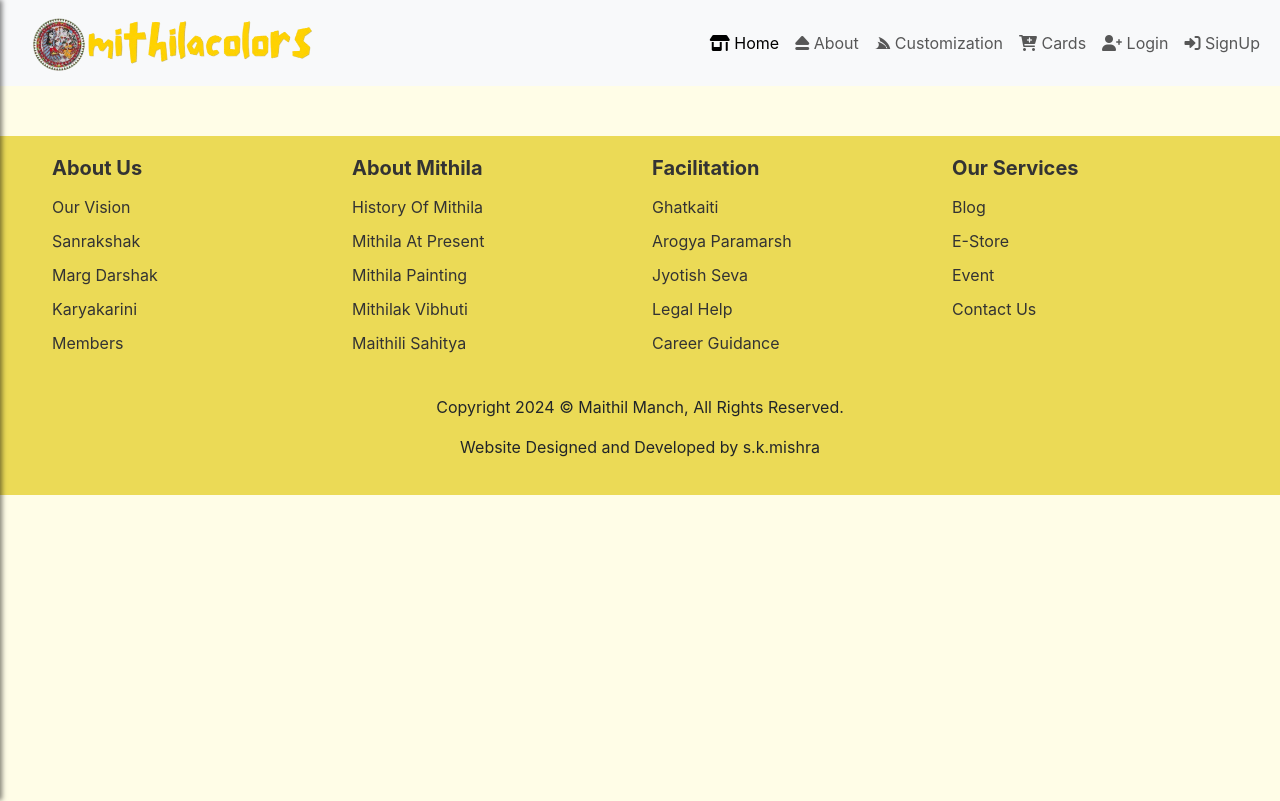
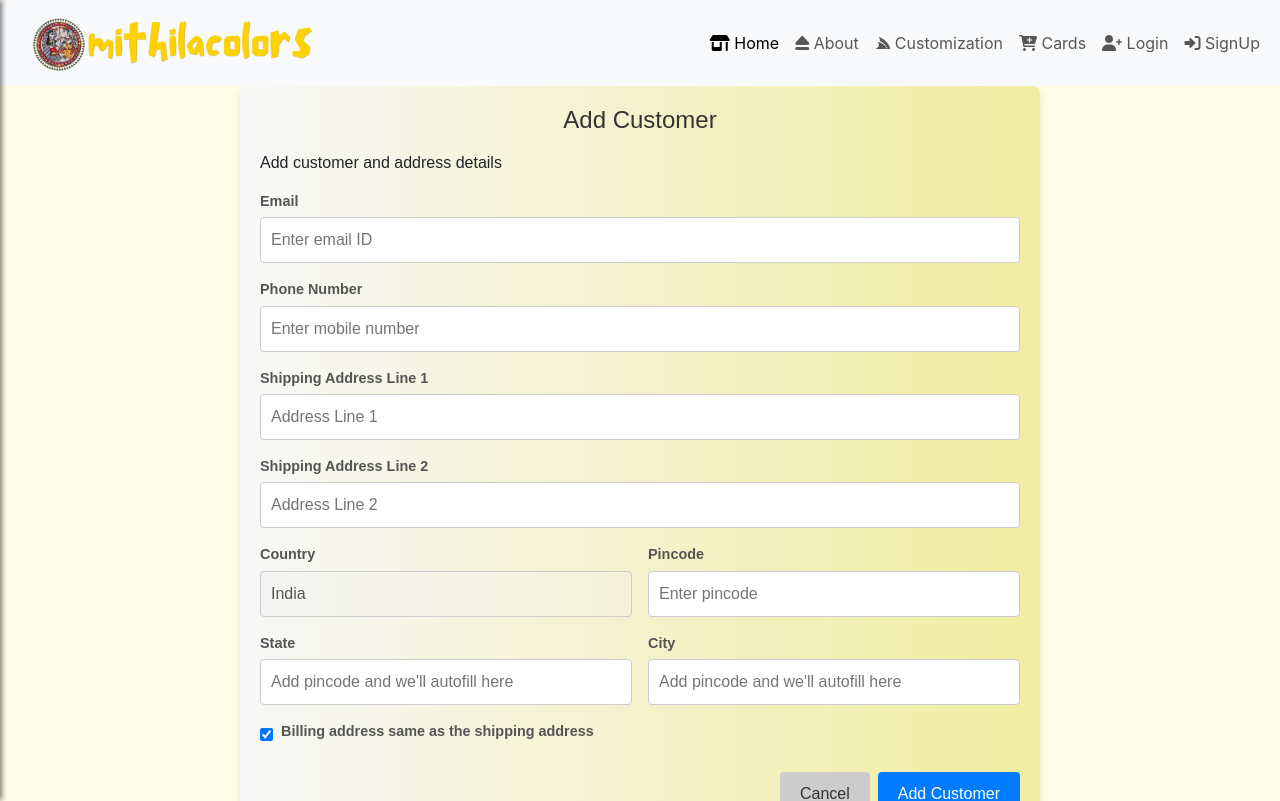
Before and after one commit to Rudra-Shiva74/mithilacolors, a React (Create React App) app in the folder frontend/: page /BuyingForm in a window 1280 px wide. Shown: the top 801 px of the page. Built offline with nearby package versions, Linux system fonts and the light colour scheme.

Commit message:
one step away to tostify

```diff
--- a/frontend/package.json
+++ b/frontend/package.json
@@ -13,6 +13,7 @@
     "react-icons": "^5.3.0",
     "react-router-dom": "^6.26.2",
     "react-scripts": "5.0.1",
+    "react-toastify": "^10.0.6",
     "web-vitals": "^2.1.4"
   },
   "scripts": {
--- a/frontend/src/App.js
+++ b/frontend/src/App.js
@@ -14,7 +14,9 @@ import ProductSearchPage from "./components/ProductSearchPage.jsx";
 import ProductPage from "./components/product/ProductPage.jsx";
 import UserList from "./components/Admin/UserList.jsx";
 import PrivateRoute from "./components/Admin/PrivateRoute.js";
+import UserPrivateRoute from "./components/user/UserPrivateRoute.jsx";
 import Addtocart from "./components/product/Addtocarrd.jsx";
+import BuyingForm from "./components/product/BuyingForm.jsx";
 function App() {
   return (
     <>
@@ -29,13 +31,15 @@ function App() {
           <Route path="/AboutMithila" element={<AboutMithila />} />
           <Route path="/ProductSearchPage" element={<ProductSearchPage />} />
           <Route path="/AboutProduct/:id" element={<ProductPage />} />
-          <Route path="/Addtocard" element={<Addtocart />} />
+          <Route path="/BuyingForm" element={<BuyingForm />} />
           <Route  element={<PrivateRoute />}>
             <Route exact path="/Admin/UserList" element={<UserList />} />
             <Route path="/Admin/ClothingForm" element={<ClothingForm />} />
             <Route path="/Admin/ClothingForm" element={<ClothingForm />} />
           </Route>
-
+          <Route  element={<UserPrivateRoute />}>
+            <Route exact path="/user/Addtocard" element={<Addtocart />} />
+          </Route>
         </Routes>
         <Footer />
       </Router>
--- a/frontend/src/components/Layout/Home/Cards.jsx
+++ b/frontend/src/components/Layout/Home/Cards.jsx
@@ -24,7 +24,7 @@ const Cards = () => {
               </p>
             </div>
             <div className="card-footer">
-              <a href="/Product" className="btn btn-primary">
+              <a href="/ProductSearchPage" className="btn btn-primary">
                 customization
               </a>
             </div>
--- a/frontend/src/components/home/Login.jsx
+++ b/frontend/src/components/home/Login.jsx
@@ -2,6 +2,8 @@ import React, { useEffect, useState } from "react";
 import { useNavigate } from "react-router-dom"; // Import useNavigate
 import "./Login.css";
 import axios from "axios";
+import { ToastContainer, toast } from 'react-toastify';
+import 'react-toastify/dist/ReactToastify.css';
 import { isUserLogin } from "../Auth/Logincheck";
 
 const Login = () => {
@@ -76,6 +78,16 @@ const Login = () => {
   };
 
   useEffect(() => {
+    toast.success('Login Done..!', {
+      position: "top-center",
+      autoClose: 504,
+      hideProgressBar: false,
+      closeOnClick: true,
+      pauseOnHover: true,
+      draggable: true,
+      progress: undefined,
+      theme: "light",
+    });
     if (isUserLogin()) {
       navigate('/');
     }
@@ -150,6 +162,7 @@ const Login = () => {
           {/* Show API error */}
         </form>
       </div>
+      <ToastContainer />
     </div>
   );
 };
--- /dev/null
+++ b/frontend/src/components/product/AddCustomerForm.module.css
@@ -0,0 +1,94 @@
+/* AddCustomerForm.module.css */
+
+.container {
+    display: flex;
+    justify-content: center;
+    align-items: center;
+  }
+
+  .formContainer {
+
+  background: linear-gradient(to right, #f7f7f7, #f1eda0);
+    padding: 20px;
+    border-radius: 8px;
+    box-shadow: 0 4px 8px rgba(0, 0, 0, 0.1);
+    max-width: 800px;
+    width: 100%;
+    font-family: Arial, sans-serif;
+  }
+
+  .formContainer h2 {
+    margin-bottom: 1rem;
+    font-size: 1.5rem;
+    color: #333;
+  }
+
+  .formGroup {
+    margin-bottom: 1rem;
+  }
+
+  label {
+    font-size: 0.9rem;
+    color: #555;
+    display: block;
+    margin-bottom: 0.3rem;
+  }
+
+  input[type="text"],
+  input[type="email"],
+  input[type="tel"] {
+    width: 100%;
+    padding: 10px;
+    border: 1px solid #ccc;
+    border-radius: 4px;
+    font-size: 1rem;
+    box-sizing: border-box;
+  }
+
+  .formGroupInline {
+    display: flex;
+    gap: 1rem;
+  }
+
+  .formGroupInline .formGroup {
+    flex: 1;
+  }
+
+  .checkboxGroup {
+    display: flex;
+    align-items: center;
+    gap: 0.5rem;
+    font-size: 0.9rem;
+    color: #555;
+  }
+
+  .buttonGroup {
+    display: flex;
+    justify-content: flex-end;
+    gap: 0.5rem;
+    margin-top: 1.5rem;
+  }
+
+  button {
+    padding: 10px 20px;
+    font-size: 1rem;
+    border: none;
+    border-radius: 4px;
+    cursor: pointer;
+  }
+
+  .cancelButton {
+    background-color: #ccc;
+    color: #333;
+  }
+
+  .addButton {
+    background-color: #007bff;
+    color: white;
+  }
+
+  @media (max-width: 480px) {
+    .formGroupInline {
+      flex-direction: column;
+    }
+  }
--- a/frontend/src/components/product/Addtocarrd.jsx
+++ b/frontend/src/components/product/Addtocarrd.jsx
@@ -1,22 +1,29 @@
 import React, { useState, useEffect } from "react";
 import styles from "../Admin/UserList.module.css"; // Import the CSS module
 import axios from "axios";
-import { Link } from "react-router-dom";
+import { Link, useNavigate } from "react-router-dom";
 import { isUserLogin } from "../Auth/Logincheck";
 
 const Addtocart = () => {
   // State to store the list of cart
   const [caart, setCaart] = useState([]);
+  const navigate = useNavigate();
 
   // Fetch cart when component mounts
   useEffect(() => {
+    if (!isUserLogin()) {
+      navigate('/Login');
+    }
     fetchUsers();
   }, []);
 
   // Mocking user data with name, mobile number, and email
   const fetchUsers = async () => {
-    const resp = await axios.get(`http://localhost:8000/api/getcartdetails/${isUserLogin() && isUserLogin().email}`);
-    setCaart(resp.data.pid);
+    try {
+      const resp = await axios.get(`http://localhost:8000/api/getcartdetails/${isUserLogin() && isUserLogin().email}`);
+      setCaart(resp.data.pid);
+    } catch (error) {
+    }
   };
 
   const removeProduct = async (pid) => {
--- /dev/null
+++ b/frontend/src/components/product/BuyingForm.jsx
@@ -0,0 +1,83 @@
+// AddCustomerForm.js
+import React from "react";
+import styles from "./AddCustomerForm.module.css";
+
+const BuyingForm = () => {
+  return (
+    <div className={styles.container}>
+      <div className={styles.formContainer}>
+        <h2>Add Customer</h2>
+        <p>Add customer and address details</p>
+        <form>
+          <div className={styles.formGroup}>
+            <label htmlFor="email">Email</label>
+            <input type="email" id="email" placeholder="Enter email ID" />
+          </div>
+
+          <div className={styles.formGroup}>
+            <label htmlFor="phone">Phone Number</label>
+            <input type="tel" id="phone" placeholder="Enter mobile number" />
+          </div>
+
+          <div className={styles.formGroup}>
+            <label htmlFor="address1">Shipping Address Line 1</label>
+            <input type="text" id="address1" placeholder="Address Line 1" />
+          </div>
+
+          <div className={styles.formGroup}>
+            <label htmlFor="address2">Shipping Address Line 2</label>
+            <input type="text" id="address2" placeholder="Address Line 2" />
+          </div>
+
+          <div className={styles.formGroupInline}>
+            <div className={styles.formGroup}>
+              <label htmlFor="country">Country</label>
+              <input type="text" id="country" value="India" disabled />
+            </div>
+            <div className={styles.formGroup}>
+              <label htmlFor="pincode">Pincode</label>
+              <input type="text" id="pincode" placeholder="Enter pincode" />
+            </div>
+          </div>
+
+          <div className={styles.formGroupInline}>
+            <div className={styles.formGroup}>
+              <label htmlFor="state">State</label>
+              <input
+                type="text"
+                id="state"
+                placeholder="Add pincode and we'll autofill here"
+              />
+            </div>
+            <div className={styles.formGroup}>
+              <label htmlFor="city">City</label>
+              <input
+                type="text"
+                id="city"
+                placeholder="Add pincode and we'll autofill here"
+              />
+            </div>
+          </div>
+
+          <div className={styles.checkboxGroup}>
+            <input type="checkbox" id="billingAddress" defaultChecked />
+            <label htmlFor="billingAddress">
+              Billing address same as the shipping address
+            </label>
+          </div>
+
+          <div className={styles.buttonGroup}>
+            <button type="button" className={styles.cancelButton}>
+              Cancel
+            </button>
+            <button type="submit" className={styles.addButton}>
+              Add Customer
+            </button>
+          </div>
+        </form>
+      </div>
+    </div>
+  );
+};
+
+export default BuyingForm;
--- a/frontend/src/components/product/ProductPage.jsx
+++ b/frontend/src/components/product/ProductPage.jsx
@@ -2,6 +2,7 @@ import React, { useEffect, useState } from "react";
 import styles from "./ProductPage.module.css"; // Import the CSS module
 import { useParams, useNavigate } from "react-router-dom";
 import axios from "axios";
+import { Link } from "react-router-dom";
 import { isAdminLogin, isUserLogin } from '../Auth/Logincheck.js'
 const ProductPage = () => {
   const navigate = useNavigate();
@@ -136,9 +137,8 @@ const ProductPage = () => {
               </button> </> :
               <><button className={`${styles.btn} ${styles.addToCart}`} onClick={addToCart}>
                 {checkcart.includes(param.id) ? 'Remove From Card' : 'Add To Card'}
-              </button><button className={`${styles.btn} ${styles.buyNow}`}>
-                  Buy Now
-                </button> </>}
+              </button>
+                <Link to={`/BuyingForm`} className={`${styles.btn} ${styles.buyNow}`}>Buy Now</Link></>}
           </div>
         </div>
       </div>
--- a/frontend/src/components/product/ProductPage.module.css
+++ b/frontend/src/components/product/ProductPage.module.css
@@ -79,6 +79,8 @@
   .buyNow {
     background-color: #ff5722;
     color: white;
+    text-decoration: none;
+    text-align: center;
   }
 
   /* Responsive Design for larger screens */
--- /dev/null
+++ b/frontend/src/components/user/UserPrivateRoute.jsx
@@ -0,0 +1,6 @@
+import React from 'react'
+import { isUserLogin } from '../Auth/Logincheck'
+import { Navigate, Outlet } from 'react-router-dom'
+export default function UserPrivateRoute() {
+    return isUserLogin() ? < Outlet /> : <Navigate to='/Login' />
+}
```
Also changed, not shown: frontend/src/components/Layout/Navbar/Navbar.jsx (+4 -4 lines), 1 other file (tests, documents, lock files or other folders).
